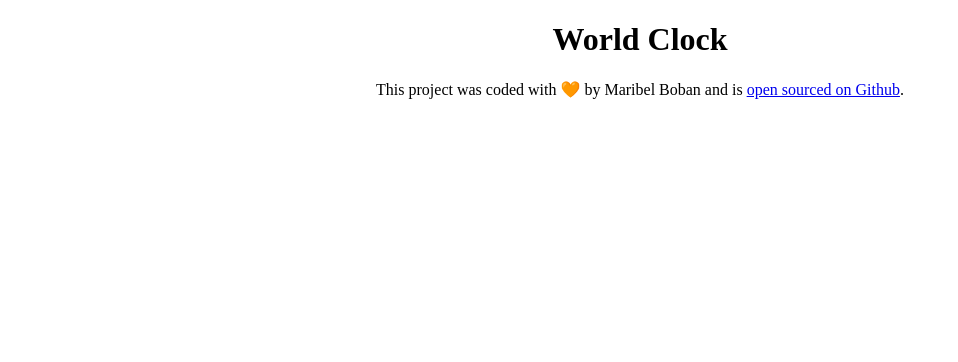
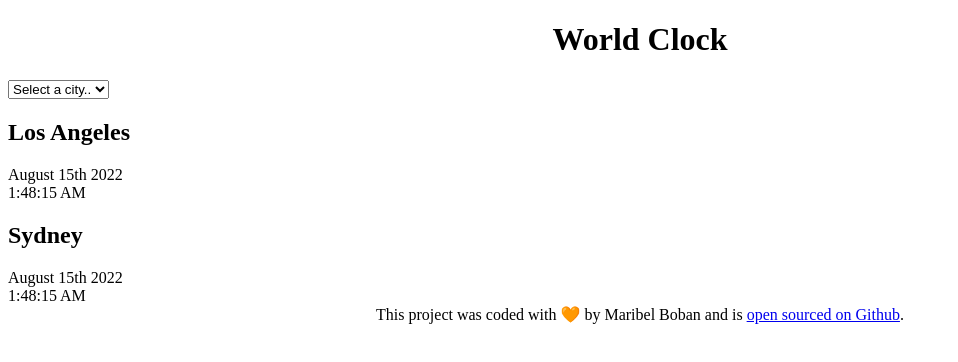
Before and after one commit to mgaeta427/World-Clock, a plain HTML site: page index.html in a window 1280 px wide. Shown: the whole page, without its empty margins (0-958 px from the left). Drawn offline with Linux system fonts and the light colour scheme.

Commit message:
added the basic HTML

```diff
--- a/index.html
+++ b/index.html
@@ -7,12 +7,38 @@
     <title>World Clock</title>
   </head>
   <body>
+    <div class="container">
     <h1>World Clock</h1>
+
+    <select>
+        <option value="">Select a city..</option>
+        <option value="">London</option>
+        <option value="">New York</option>
+        <option value="">Auckland</option>
+    </select>
+
+    <div class="city">
+        <h2>Los Angeles</h2>
+        <div class="date">August 15th 2022</div>
+        <div class="time">1:48:15 AM</div>
+
+    </div>
+
+    <div class="city">
+        <h2>Sydney</h2>
+        <div class="Date">August 15th 2022</div>
+        <div class="time">1:48:15 AM</div>
+
+    </div>
+
+    </div>
+
     <footer>
       This project was coded with 🧡 by Maribel Boban and is
       <a href="https://github.com/mgaeta427/World-Clock" target="_blank">
         open sourced on Github</a
       >.
+      </div>
     </footer>
     <script src="javascript/index.js"></script>
   </body>
```
